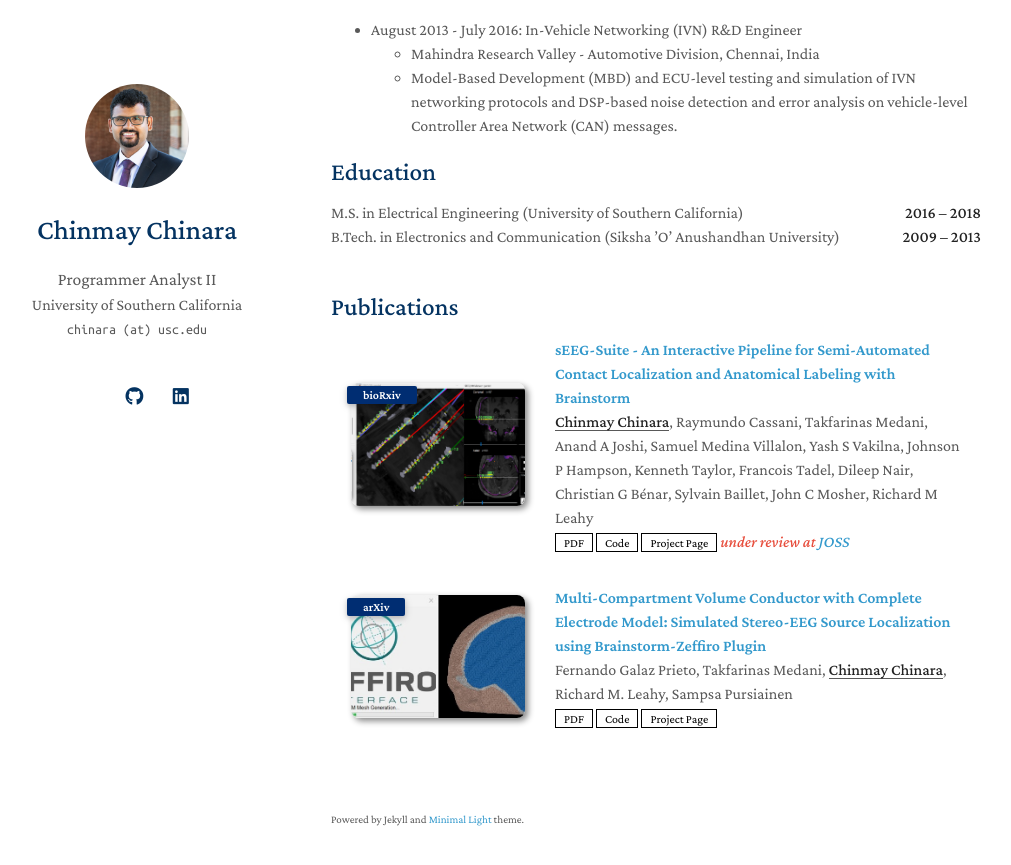
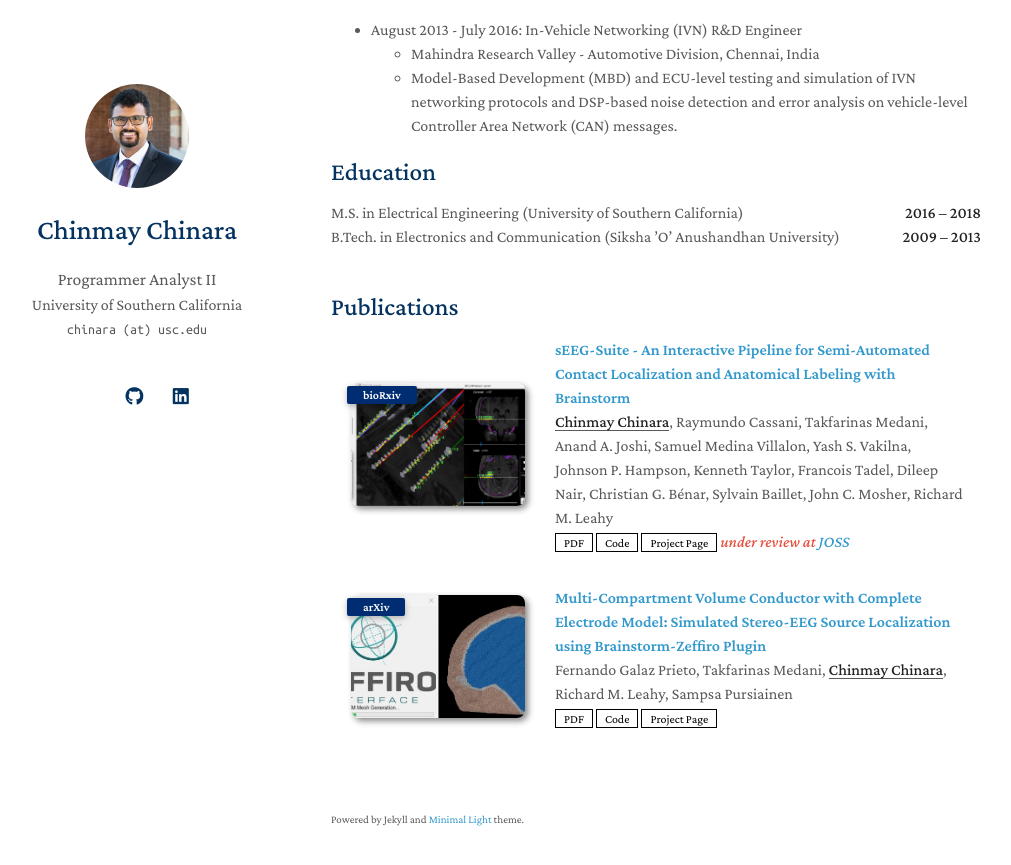
Before and after one commit to chinmaychinara91/chinmaychinara91.github.io, a Jekyll site: the page built from index.md, in a window 1280 px wide and 900 px high, scrolled down 957 px. Shown: the top 865 px of the window, without its empty margins (139-1150 px from the left). Built offline with Jekyll 4.4.1, drawn with Linux system fonts in a browser that asks for light colours; a style sheet for code colours, icons or effects is not loaded; our own code applies the rules of GitHub Pages for plain Markdown files.

```diff
--- a/_data/publications.yml
+++ b/_data/publications.yml
@@ -1,6 +1,6 @@
 main:
   - title: sEEG-Suite - An Interactive Pipeline for Semi-Automated Contact Localization and Anatomical Labeling with Brainstorm
-    authors: <em><strong>Chinmay Chinara</strong></em>, Raymundo Cassani, Takfarinas Medani, Anand A Joshi, Samuel Medina Villalon, Yash S Vakilna, Johnson P Hampson, Kenneth Taylor, Francois Tadel, Dileep Nair, Christian G Bénar, Sylvain Baillet, John C Mosher, Richard M Leahy
+    authors: <em><strong>Chinmay Chinara</strong></em>, Raymundo Cassani, Takfarinas Medani, Anand A. Joshi, Samuel Medina Villalon, Yash S. Vakilna, Johnson P. Hampson, Kenneth Taylor, Francois Tadel, Dileep Nair, Christian G. Bénar, Sylvain Baillet, John C. Mosher, Richard M. Leahy
     conference_short: bioRxiv
     pdf: https://www.biorxiv.org/content/10.1101/2025.09.16.676602v1.full.pdf
     code: https://github.com/brainstorm-tools/brainstorm3
```
